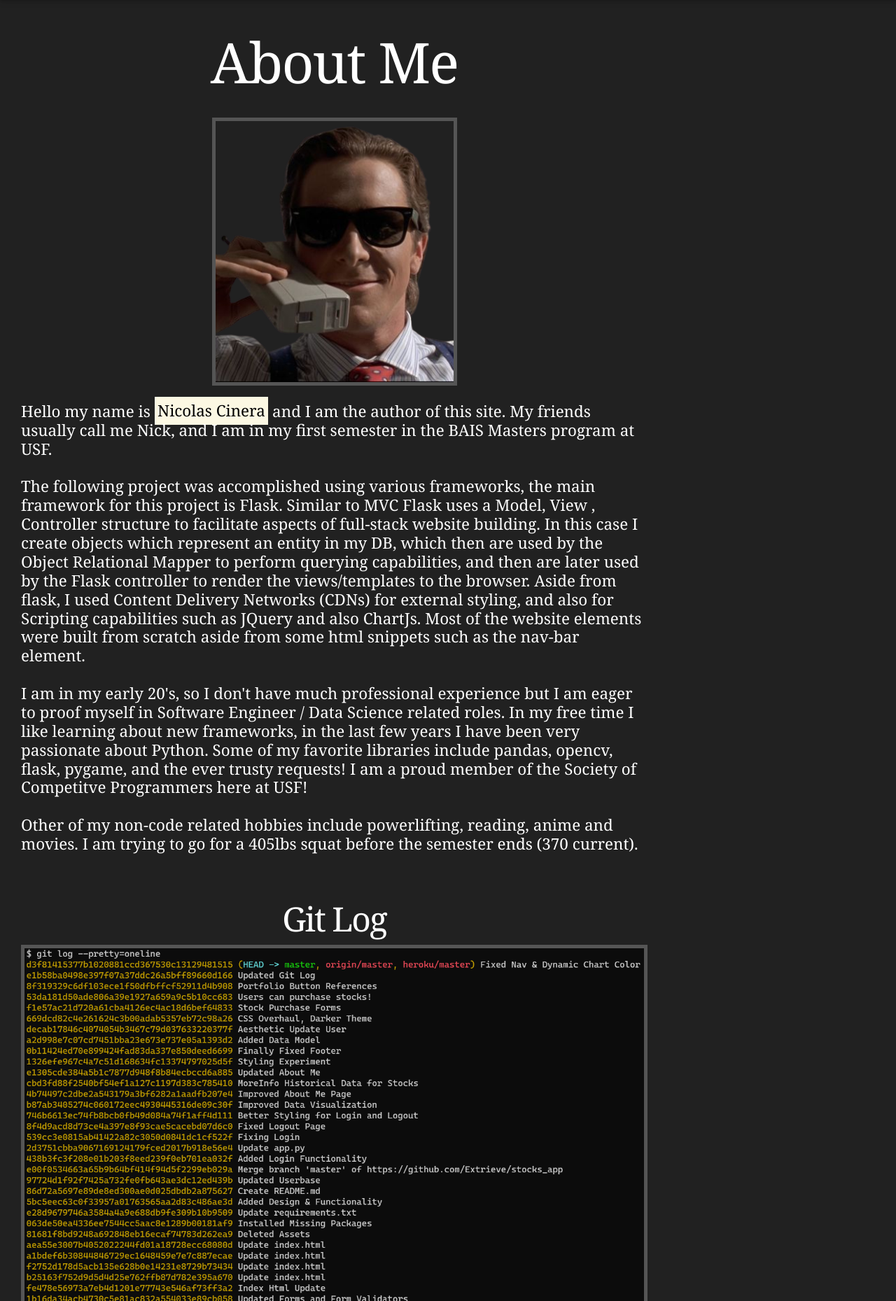
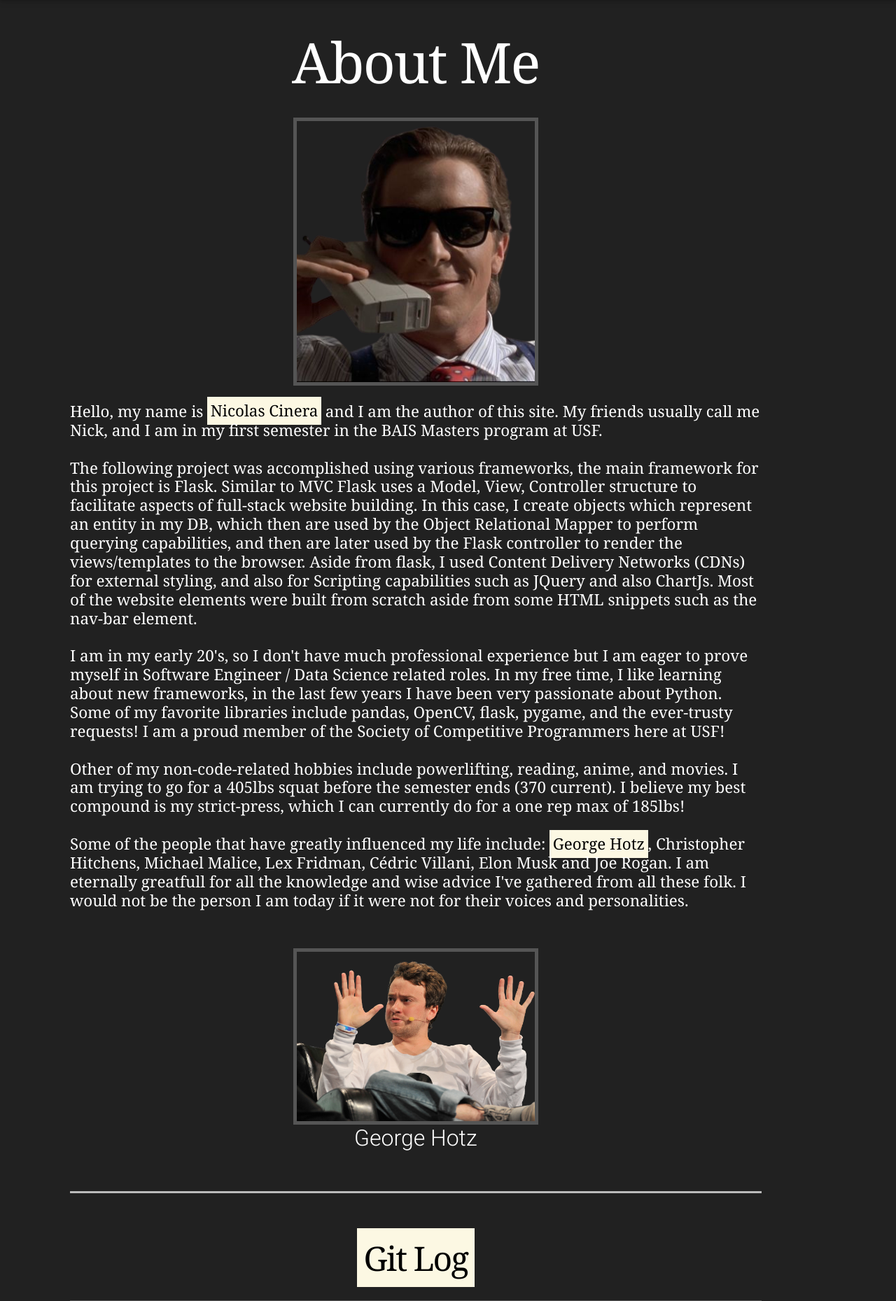
Before and after one commit to Extrieve/stocks_app, a Flask app: page /about-me in a window 1280 px wide. Shown: the part 56-1915 px from the top of the page at 70% size. Run offline with Flask 2, Linux system fonts and the light colour scheme; some libraries are stand-ins or nearby versions.

Commit message:
Friend Request Modals
- Added friend request modals
- Fixed the alignment for the about me view.
- Added Some background context to the about me page.

```diff
--- a/app.py
+++ b/app.py
@@ -1,6 +1,6 @@
 from models import app, db, User, Stocks, Portfolios
 from flask import render_template, request, redirect, url_for, flash
-from forms import RegisterForm, StocksForm, LoginForm,  PurchaseItemForm
+from forms import RegisterForm, StocksForm, LoginForm,  PurchaseItemForm, FriendRequestForm
 from flask_login import login_user, logout_user, login_required, current_user
 import requests
 import random
@@ -13,6 +13,7 @@ def index():
 
 @app.route('/users', methods=['GET', 'POST'])
 def users():
+    user_form = FriendRequestForm()
     q = request.args.get('q')
 
     if q:
@@ -21,7 +22,12 @@ def users():
     else:
         user_data = User.query.all()
 
-    return render_template('users.html', mydata=user_data)
+    if request.method == 'POST':
+        add_user = request.form.get('add_user')
+        flash(
+            f"Congratulations you've added {add_user}!", category='success')
+
+    return render_template('users.html', mydata=user_data, user_form=user_form)
 
 
 @app.route('/stocks', methods=['GET', 'POST'])
--- a/forms.py
+++ b/forms.py
@@ -59,3 +59,7 @@ class PurchaseItemForm(FlaskForm):
 
 class SellStocksForm(FlaskForm):
     submit = SubmitField(label='Sell Stocks!')
+
+
+class FriendRequestForm(FlaskForm):
+    submit = SubmitField(label='Friend Request!')
--- a/templates/about.html
+++ b/templates/about.html
@@ -22,13 +22,24 @@ About Me
       letter-spacing: -2px;
     }
 
+    h4.test1 {
+      font-family: Georgia, sans-serif;
+      font-size: 2em;
+      letter-spacing: -2px;
+    }
+
     p.test1 {
       font-family: Georgia, sans-serif;
       font-size: 0.7em;
     }
+
+    hr.solid {
+      border-top: 3px solid #bbb;
+    }
   </style>
-  <div class="container" style="text-align:center; margin-right: 320px">
-    <div class="col-10">
+
+  <div class="container" style="text-align:center;">
+    <div class="col-11">
       <br>
       <h1 class="test1">About Me</h1>
       <br>
@@ -38,37 +49,93 @@ About Me
       <h2>
         <p style="text-align:left;" class="lead test1">
           <strong>
-            Hello my name is <mark>Nicolas Cinera</mark> and I am the author of this site.
+            Hello, my name is <mark>Nicolas Cinera</mark> and I am the author of this site.
             My friends usually call me Nick, and I am in my first semester in the BAIS Masters program at USF.<br><br>
-            The following project was accomplished using various frameworks, the main framework for this project is Flask. Similar to MVC Flask uses a Model, View
-            , Controller structure to facilitate aspects of full-stack website building. In this case I create objects which represent an entity in my DB, which
-            then are used by the Object Relational Mapper to perform querying capabilities, and then are later used by the Flask controller to render the views/templates
-            to the browser. Aside from flask, I used Content Delivery Networks (CDNs) for external styling, and also for Scripting capabilities such as JQuery and also
-            ChartJs. Most of the website elements were built from scratch aside from some html snippets such as the nav-bar element.
+            The following project was accomplished using various frameworks, the main framework for this project is Flask. Similar to MVC Flask uses a Model, View, Controller structure to facilitate aspects of full-stack website building.
+            In this case, I create objects which represent an entity in my DB, which then are used by the Object Relational Mapper to perform querying capabilities, and then are later used by the Flask controller to render the views/templates to the browser. Aside from flask, I used Content Delivery Networks (CDNs) for external styling, and also for Scripting capabilities such as JQuery and also ChartJs. Most of the website elements were built from scratch aside from some HTML snippets such as the nav-bar element.
             <br>
             <br>
-            I am in my early 20's, so I don't have much professional experience but I am eager to proof myself in Software Engineer / Data Science related roles.
-            In my free time I like learning about new frameworks, in the last few years I have been very passionate about Python.
-            Some of my favorite libraries include pandas, opencv, flask, pygame, and the ever trusty requests!
-            I am a proud member of the Society of Competitve Programmers here at USF!
-            <br><br>Other of my non-code related hobbies include powerlifting, reading, anime and movies.
-            I am trying to go for a 405lbs squat before the semester ends (370 current).
+            I am in my early 20's, so I don't have much professional experience but I am eager to prove myself in Software Engineer / Data Science related roles. In my free time, I like learning about new frameworks,
+            in the last few years I have been very passionate about Python. Some of my favorite libraries include pandas, OpenCV, flask, pygame, and the ever-trusty requests! I am a proud member of the Society of Competitive Programmers here at USF!
+            <br><br>
+            Other of my non-code-related hobbies include powerlifting, reading, anime, and movies. I am trying to go for a 405lbs squat before the semester ends (370 current).
+            I believe my best compound is my strict-press, which I can currently do for a one rep max of 185lbs!
+
+            <br>
+            <br>
+            Some of the people that have greatly influenced my life include: <mark>George Hotz</mark>, Christopher Hitchens, Michael Malice, Lex Fridman, Cédric Villani, Elon Musk and Joe Rogan.
+             I am eternally greatfull for all the knowledge and wise advice I've gathered from all these folk. I would not be the person I am today if it were not for their voices and personalities.
+             <br>
           </strong>
         </p>
-      </h2>
+        <br>
+        <figure>
+          <img class="img-fluid" src="../static/img/geo_hot.png" width="350px" alt="Responsive image" style="border: 5px solid #555;">
+          <figcaption>George Hotz</figcaption>
+        </figure>
+        </h2>
+        <br>
+        <hr class="solid">
+
+        <!-- <br>
+        <div id="carouselExampleCaptions" class="carousel slide" data-ride="carousel">
+      <ol class="carousel-indicators">
+        <li data-target="#carouselExampleCaptions" data-slide-to="0" class="active"></li>
+        <li data-target="#carouselExampleCaptions" data-slide-to="1"></li>
+        <li data-target="#carouselExampleCaptions" data-slide-to="2"></li>
+      </ol>
+      <div class="carousel-inner" style="height:600px;">
+        <div class="carousel-item active">
+          <img src="../static/img/git_log.png" class="d-block w-100" alt="..." style="height:600px; object-fit: co ntain;">
+          <div class="carousel-caption d-none d-md-block">
+            <strong><h3 class="test1" style="color: #e0a926"><mark>Git Log</mark></h3></strong>
+          </div>
+        </div>
+        <div class="carousel-item">
+          <img src="../static/img/data_model1.png" class="d-block w-100" alt="..." style="height:600px; object-fit: contain;">
+          <div class="carousel-caption d-none d-md-block">
+            <strong><h3 class="test1" style="color: #e0a926"><mark>Data Model</mark></h3></strong>
+          </div>
+        </div>
+        <div class="carousel-item">
+          <a href="https://iexcloud.io/">
+          <img src="../static/img/iex_cloud.png" class="d-block w-100" alt="..." style="height:600px; object-fit: contain;">
+          </a>
+          <div class="carousel-caption d-none d-md-block">
+            <strong><h3 class="test1" style="color: #e0a926"><mark>IEX Cloud API</mark></h3></strong>
+          </div>
+        </div>
+      </div>
+      <a class="carousel-control-prev" href="#carouselExampleCaptions" role="button" data-slide="prev">
+        <span class="carousel-control-prev-icon" aria-hidden="true"></span>
+        <span class="sr-only">Previous</span>
+      </a>
+      <a class="carousel-control-next" href="#carouselExampleCaptions" role="button" data-slide="next">
+        <span class="carousel-control-next-icon" aria-hidden="true"></span>
+        <span class="sr-only">Next</span>
+      </a>
+    </div> -->
+
       <br>
       <br>
-      <h3 class="test1">Git Log</h3>
+      <h3 class="test1"><mark>Git Log</mark></h3>
+      <br>
       <img class="img-fluid" src="../static/img/git_log.png" alt="Responsive image" style="border: 5px solid #555;">
       <br>
       <br>
       <br>
-      <h3 class="test1">Data Model</h3>
+      <hr class="solid">
+      <br>
+      <h3 class="test1"><mark>Data Model</mark></h3>
+      <br>
       <img class="img-fluid" src="../static/img/data_model1.png" alt="Responsive image" style="border: 5px solid #555;">
       <br>
       <br>
       <br>
-      <h3 class="test1">API Source</h3>
+      <hr class="solid">
+      <br>
+      <h3 class="test1"><mark>IEX Cloud API</mark></h3>
+      <br>
       <a href="https://iexcloud.io/">
         <img class="img-fluid" src="../static/img/iex_cloud.png" href="https://iexcloud.io/" alt="Responsive image" style="border: 5px solid #555;">
       </a>
```
Also changed, not shown: templates/includes/friend_modals.html (added, +45 -0 lines), templates/users.html (+13 -12 lines), static/img/geo_hot.png (added), static/img/logo.png (added).
